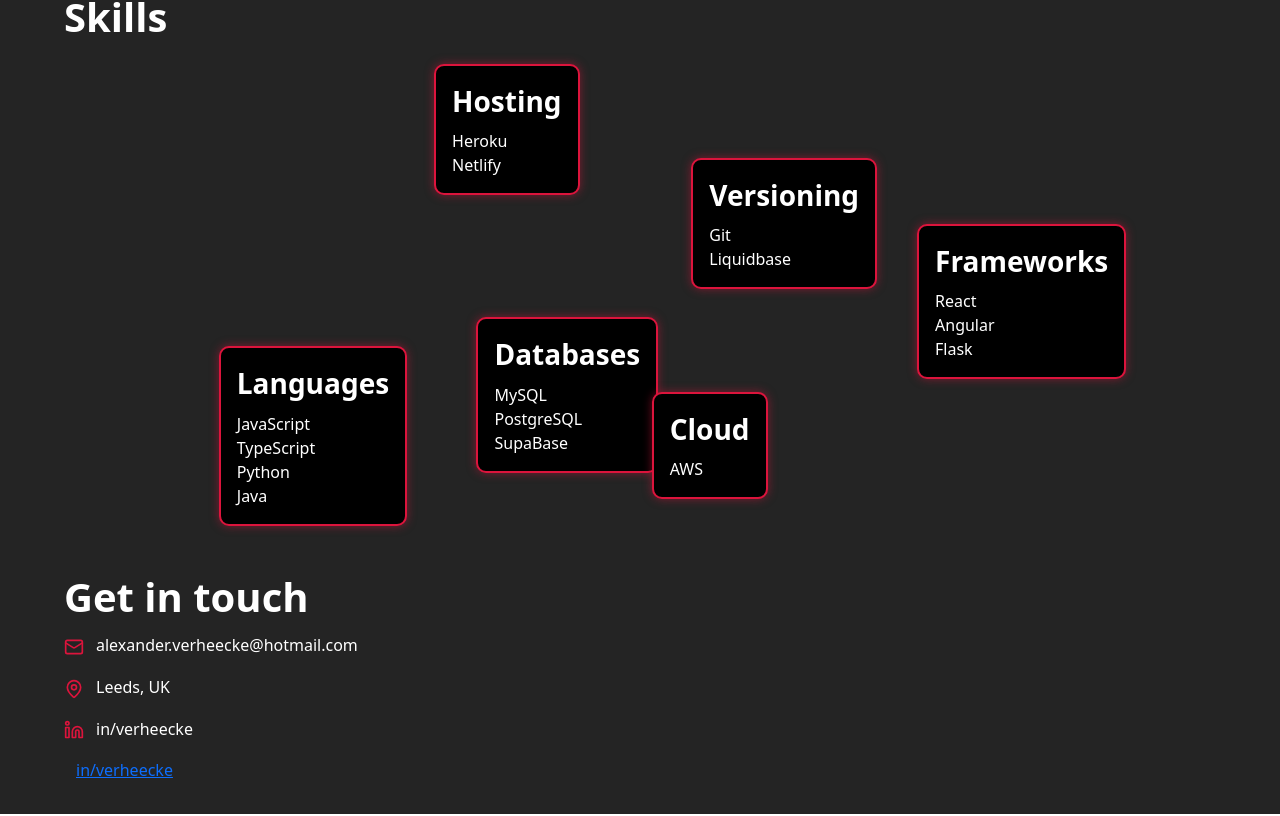
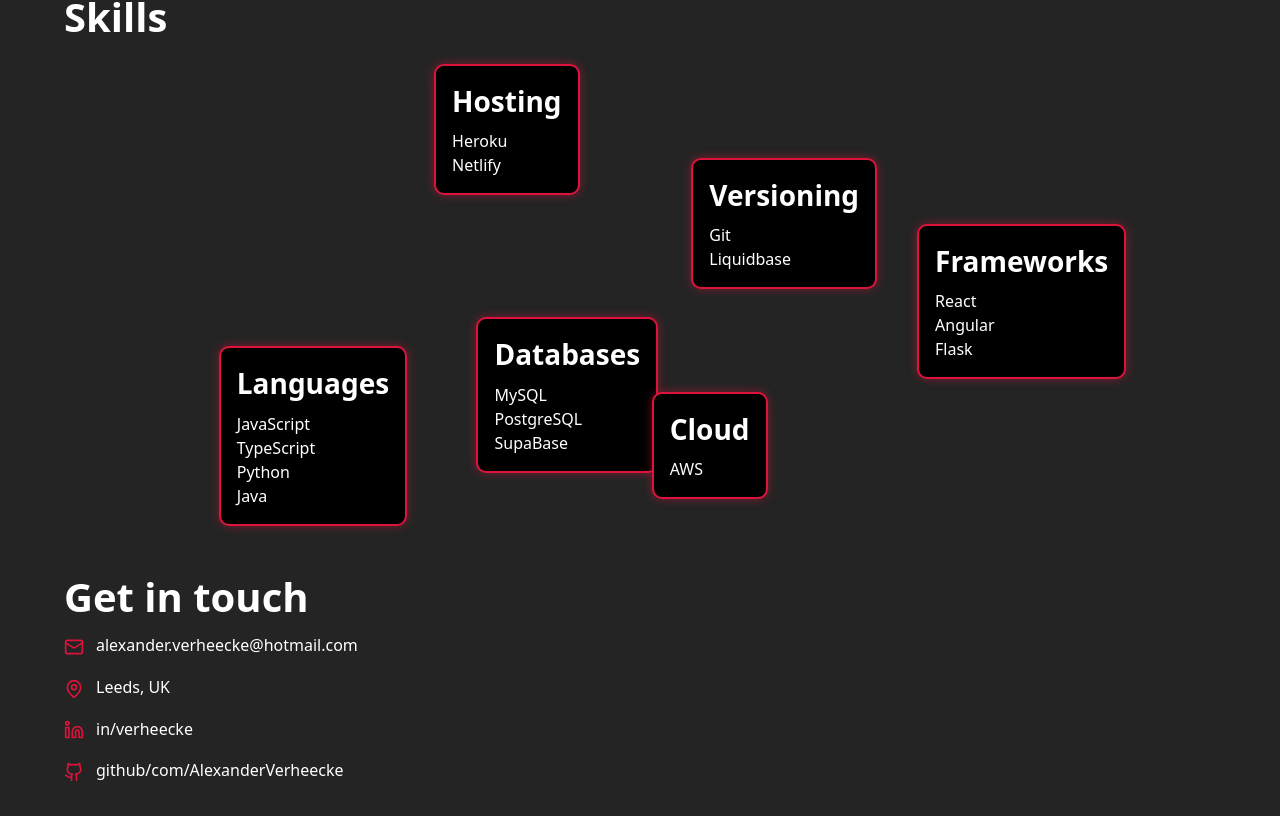
Before and after one commit to AlexanderVerheecke/personal-website, a React (Vite) app: page / in a window 1280 px wide. Shown: the part 1099-1915 px from the top of the page. Built offline with nearby package versions, Linux system fonts and the light colour scheme.

Commit message:
link style fix

```diff
--- a/src/components/contact/Contact.scss
+++ b/src/components/contact/Contact.scss
@@ -8,7 +8,8 @@
   .icon {
     padding-right: 4px;
   }
-  .linkedin a {
+  .linkedin a,
+  .github a {
     text-decoration: none;
     color: white;
   }
--- a/src/components/contact/Contact.tsx
+++ b/src/components/contact/Contact.tsx
@@ -36,14 +36,14 @@
           </a>
         </div>
         <div className="github">
-          <gith stroke={currentColor} className="icon" />
+          <Github stroke={currentColor} className="icon" />
           <a
             href="https://github.com/AlexanderVerheecke"
             aria-label="Link to GitHub"
             rel="noreferrer noopener"
             target="_blank"
           >
-            in/verheecke
+            github/com/AlexanderVerheecke
           </a>
         </div>
       </div>
```
